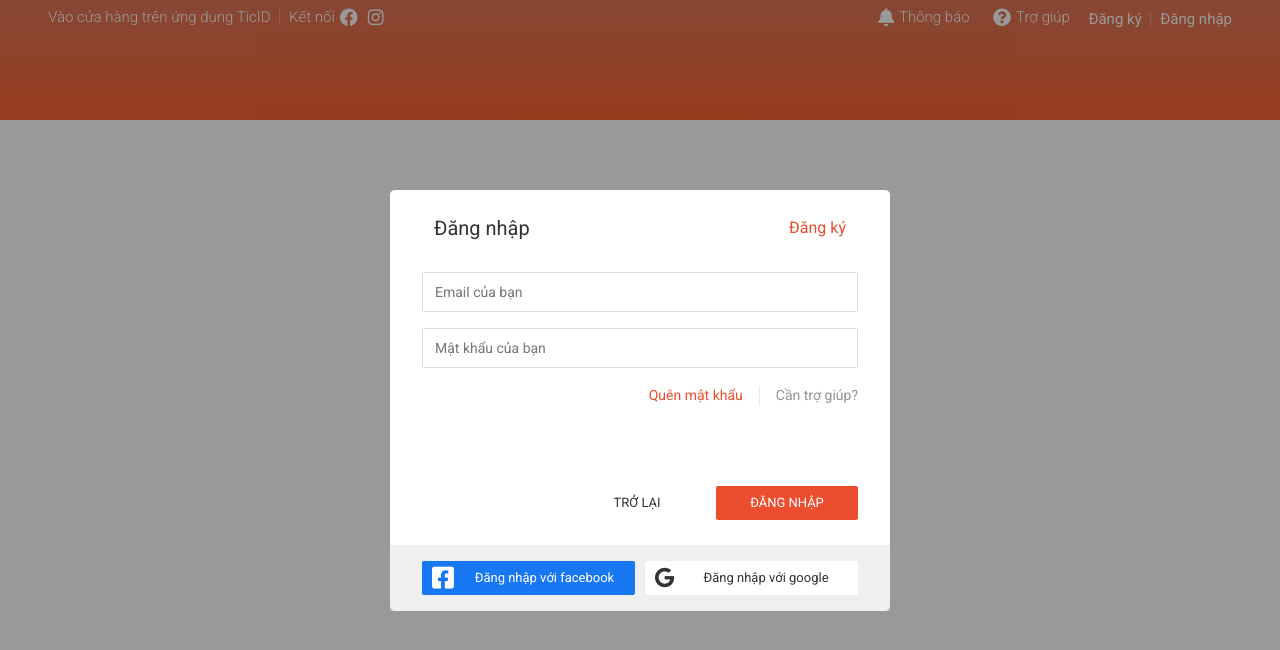
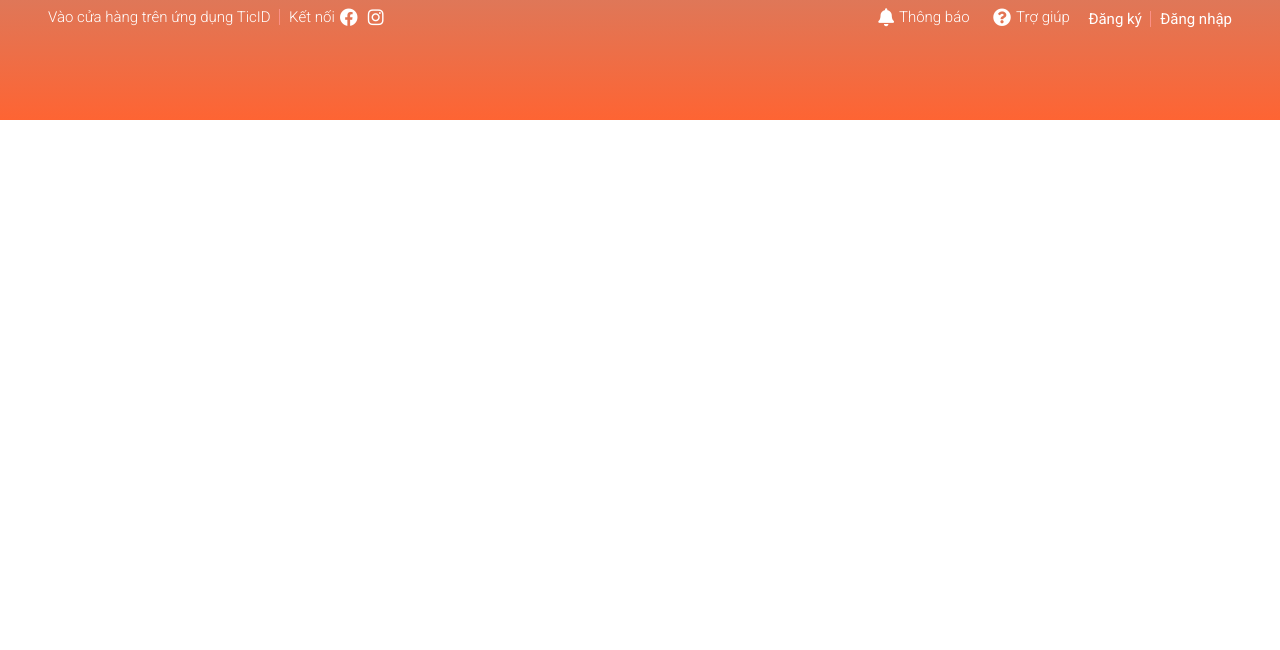
Before and after one commit to ducmk254/shopees, a website: page index.html in a window 1280 px wide. Drawn offline with Linux system fonts and the light colour scheme.

Commit message:
temporaty hiden for modal module

```diff
--- a/index.html
+++ b/index.html
@@ -104,11 +104,11 @@
 
 
             <!-- Register/Login Modal layout  -->
-            <div class="modal">
+            <!-- <div class="modal">
                 <div class="modal__overlay">
 
                 </div>
-                <div class="modal__body">
+                <div class="modal__body"> -->
                         <!--  Register form  -->
                         <!-- <div class="auth-form">
                             <div class="auth-form__container" >
@@ -155,7 +155,7 @@
                             </div>
                         </div> -->
                         <!--  Login form  -->
-                        <div class="auth-form">
+                        <!-- <div class="auth-form">
                             <div class="auth-form__container" >
                                 <div class="auth-form__header">
                                     <h3 class="auth-form__heading">
@@ -196,9 +196,9 @@
                                     <span>Đăng nhập với google</span>
                                 </a>
                             </div>
-                        </div>
-                </div>
-            </div>
+                        </div> -->
+                <!-- </div>
+            </div> -->
         </div>
     </body>
 </html>
```
